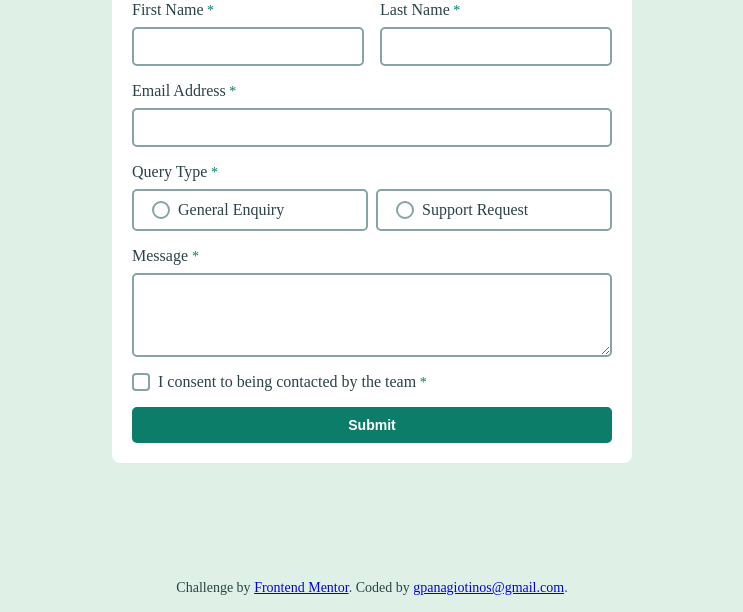
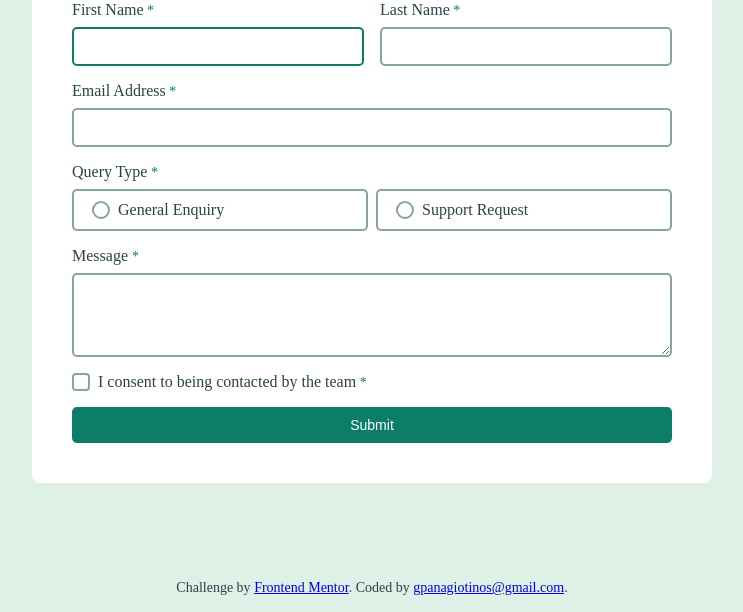
Before and after one commit to gpanagiotinos/contact-form-main, a plain HTML site: page index.html in a window 1280 px wide. Shown: the part 188-800 px from the top of the page, without its empty margins (268-1011 px from the left). Drawn offline with Linux system fonts and the light colour scheme.

Commit message:
readme complete challenge

```diff
--- a/assets/css/main.css
+++ b/assets/css/main.css
@@ -9,6 +9,7 @@
   --fs-normal: 16px;
   --fs-small: 14px;
   --fw-normal: 400;
+  --fw-medium: 500;
   --fw-bold: 700;
 }
 @font-face {
@@ -53,11 +54,12 @@ input[type="submit"] {
   border: none;
   background-color: var(--green);
   color: var(--white);
-  font-weight: var(--fw-bold);
+  font-weight: var(--fw-medium);
   font-size: var(--fs-small);
   box-shadow: none;
   text-decoration: none;
   padding: 10px 18px;
+  cursor: pointer;
 }
 .label-required::after {
   content: "  *";
@@ -104,6 +106,8 @@ textarea:hover,
 textarea:focus,
 textarea:focus-visible,
 button,
+label[for="generalEnquiry"]:hover,
+label[for="supportRequest"]:hover,
 label[for="generalEnquiry"]:focus,
 label[for="supportRequest"]:focus {
   border-color: var(--green);
@@ -163,6 +167,7 @@ input[type="checkbox"]:checked + label .checkmark {
   background-position: center;
   background-size: 16px;
   border-color: transparent;
+  border-radius: 6px;
 }
 .toast {
   position: absolute;
@@ -227,9 +232,9 @@ textarea:invalid.error {
   }
   form {
     position: inherit;
-    padding: 20px;
-    width: 480px;
-    max-width: 480px;
+    padding: 40px;
+    width: 600px;
+    max-width: 600px;
     margin: auto;
     grid-template-columns: repeat(2, 1fr);
   }
--- a/index.html
+++ b/index.html
@@ -28,7 +28,7 @@
       </div>
       <div class="input-container">
         <label class="label-required" for="firstName">First Name</label>
-        <input type="text" id="firstName" name="First Name" required />
+        <input type="text" id="firstName" name="First Name" required autofocus />
         <span id="firstName-error" class="error none"
           >This field is required</span
         >
```
Also changed, not shown: design/desktop-design-screenshot.png (added), design/error-state-screenshot.png (added), design/focus-and-active-state-screenshot.png (added), design/hover-state-screenshot.png (added), design/mobile-design-screenshot.png (added), design/success-state-screenshot.png (added), 3 other files.
